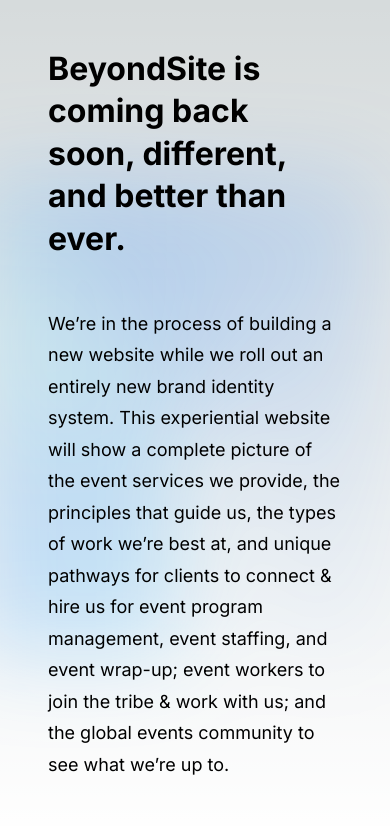
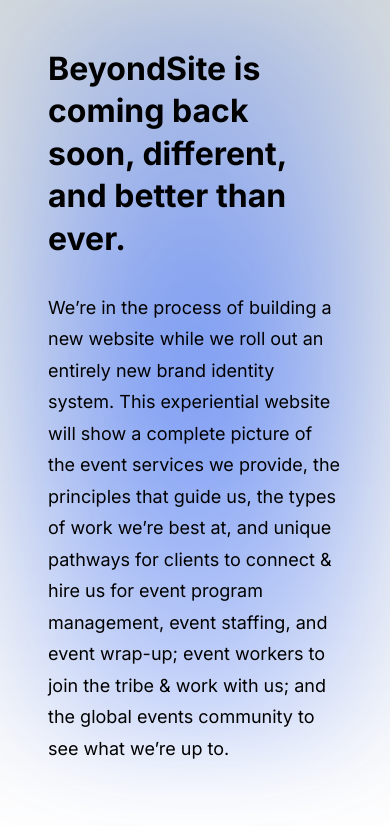
Before and after one commit to matthewcpaul/beyondsite-nextjs, a Next.js app: page / in a window 390 px wide. Shown: the top 826 px of the page. Built offline with nearby package versions, Linux system fonts and the light colour scheme.

Commit message:
Final fixes for tonight

```diff
--- a/src/app/globals.css
+++ b/src/app/globals.css
@@ -79,6 +79,16 @@
   }
 }
 
+/* Mobile */
+@media (max-width: 720px) {
+  :root {
+    --primary-glow: radial-gradient(
+      rgba(1, 65, 255, 0.5),
+      rgba(1, 65, 255, 0)
+    );
+  }
+}
+
 * {
   box-sizing: border-box;
   padding: 0;
--- a/src/app/page.module.css
+++ b/src/app/page.module.css
@@ -11,7 +11,7 @@
 .description {
   max-width: var(--max-width-pre-launch);
   width: 100%;
-  margin: 3rem 0 0 0;
+  margin-top: 2.5rem;
   font-size: 1.25rem;
   line-height: 1.75;
 }
@@ -77,6 +77,7 @@
   .description {
     font-size: 1.125rem;
     line-height: 1.75;
+    margin-top: 2rem;
   }
 
   .h1 {
@@ -89,10 +90,11 @@
   }
 
   .center::after {
-    height: 480px;
-    width: 400px;
+    height: calc(100% - 80px);
+    width: 100%;
     left: 0%;
-    margin-left: -24px;
+    top: -8px;
+    /* margin-left: -16px; */
   }
 }
 
```
